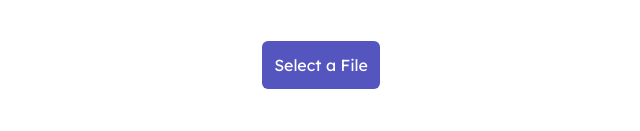
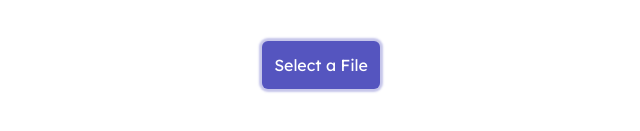
Before and after one commit to Temi-Tade/medusa, a plain HTML site: page index.html in a window 1280 px wide. In both pictures the pointer is over the element "Select a File". Shown: the part 443-574 px from the top of the page, 319-959 px from the left. Drawn offline with nearby package versions, Linux system fonts and the light colour scheme.

Commit message:
hot fixxx

```diff
--- a/index.html
+++ b/index.html
@@ -3,7 +3,8 @@
 <head>
   <meta charset="UTF-8">
   <meta name="viewport" content="width=device-width, initial-scale=1">
-  <title>React Todo</title>
+  <meta name="description" content="Medusa: An open source file password-based encryption tool with lossless decryption"/>
+  <title>Medusa</title>
   <link rel="stylesheet" href="./src/style.css">
   <script src="https://cdn.jsdelivr.net/npm/@tailwindcss/browser@4"></script>
   <link rel="stylesheet" href="https://fonts.googleapis.com/css?family=Lexend">
--- a/src/style.css
+++ b/src/style.css
@@ -22,7 +22,7 @@ input[type=password], input[type=text] {
     border: 1.25px solid #333;
 }
 
-input[type=password]:focus, button:hover, button:focus {
+input[type=password]:focus, button:hover, button:focus, #file_label span:focus, #file_label span:hover {
     box-shadow: 0 0 2px 3px #5555BF55;
 }
 
```
